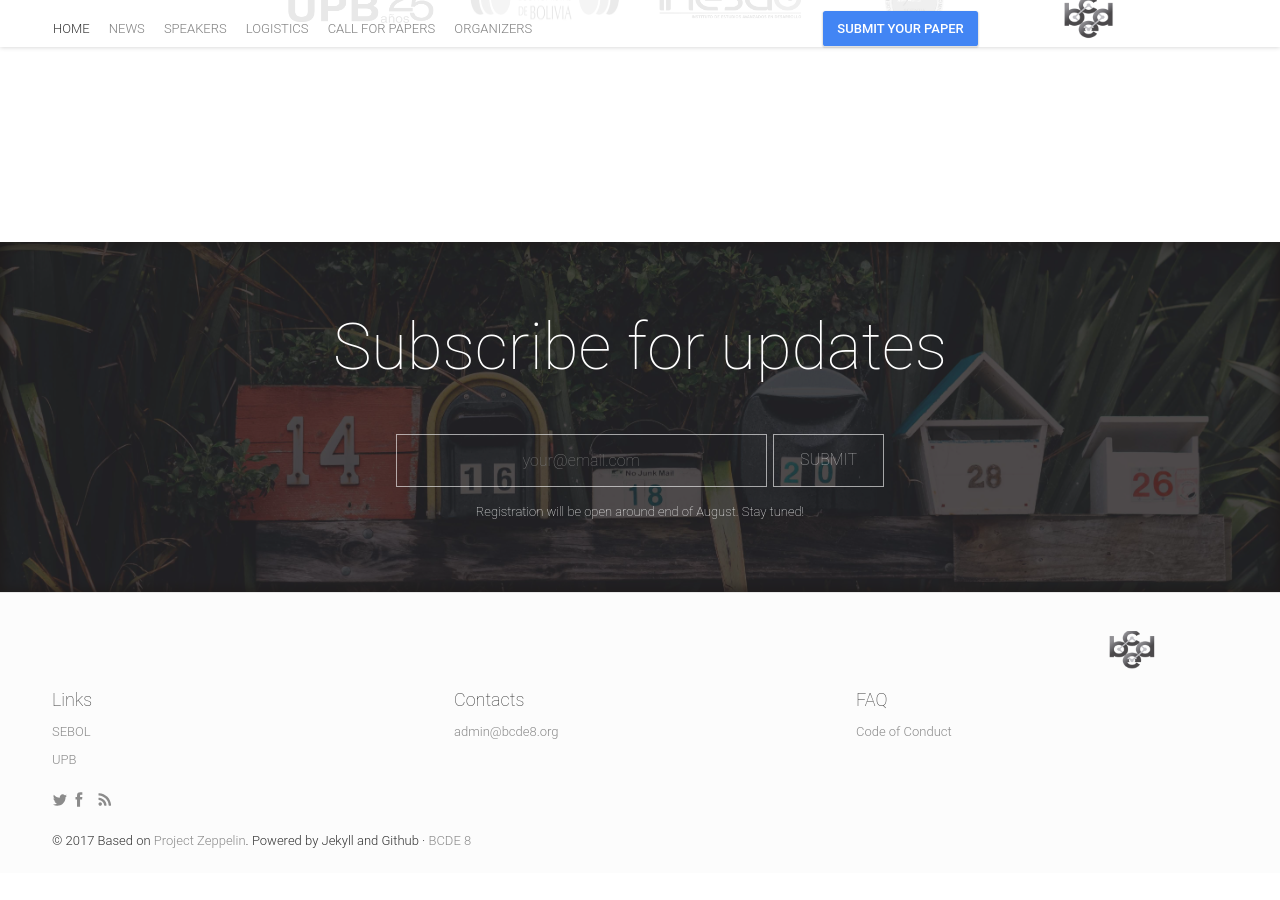
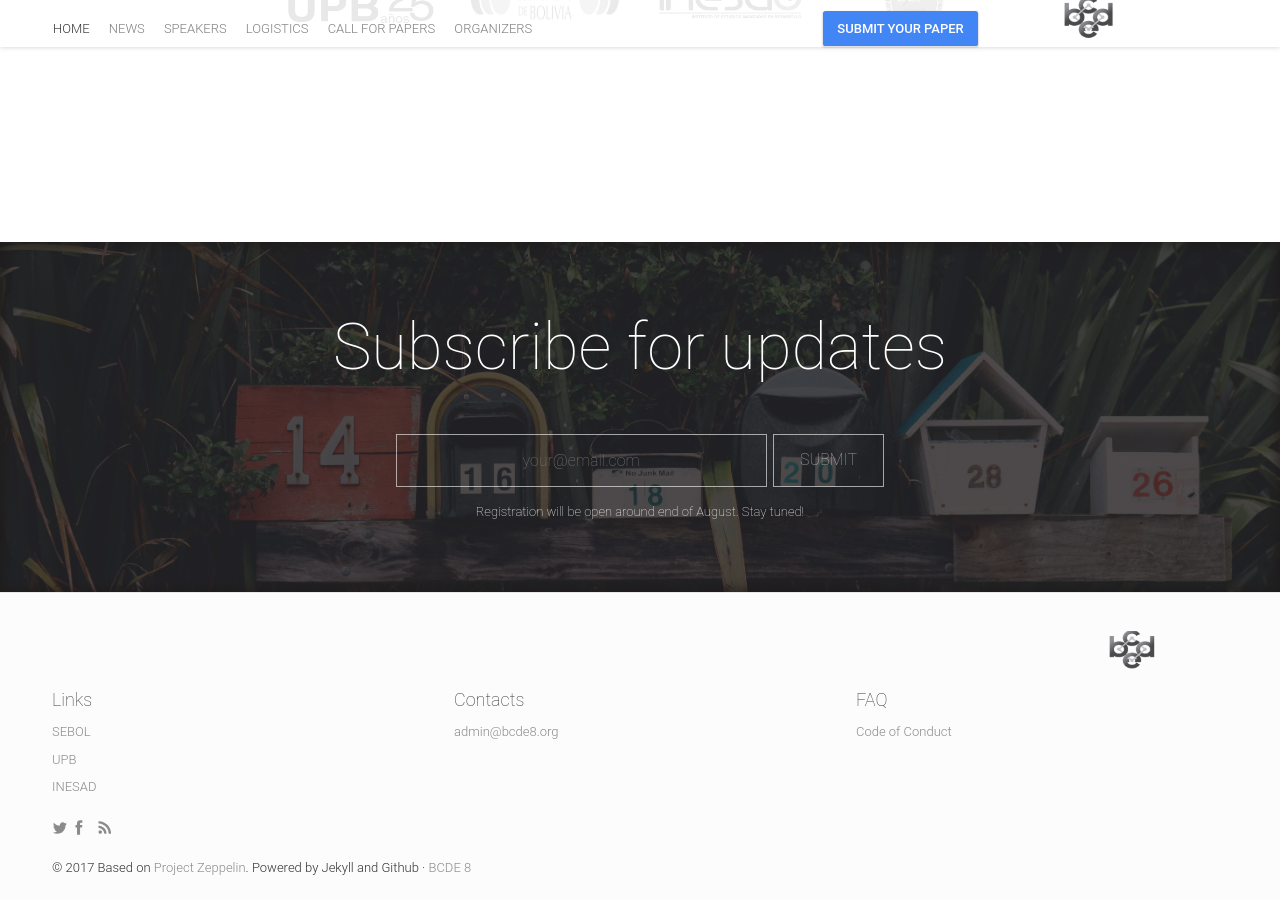
Before and after one commit to sebolbcde/bcde8, a Jekyll site: the page built from index.html, in a window 1280 px wide and 900 px high, scrolled down 4154 px. Built offline with Jekyll 4.4.1, drawn with Linux system fonts in a browser that asks for light colours; nearby versions of some CDN libraries; comment, search, counter and statistics services are not loaded; before the commit the page ends 5027 px from its top, so only the background shows below that.

Commit message:
added inesad link

```diff
--- a/_config.yml
+++ b/_config.yml
@@ -197,6 +197,7 @@
   links:
    - {link: "http://www.sebol.org.bo", text: "SEBOL"}
    - {link: "https://www.upb.edu", text: "UPB"}
+   - {link: "https://www.inesad.edu.bo", text: "INESAD"}
  -
   title: "Contacts"
   links:
```
Also changed, not shown: img/sections-background/hero_cover_11.jpg (added).
